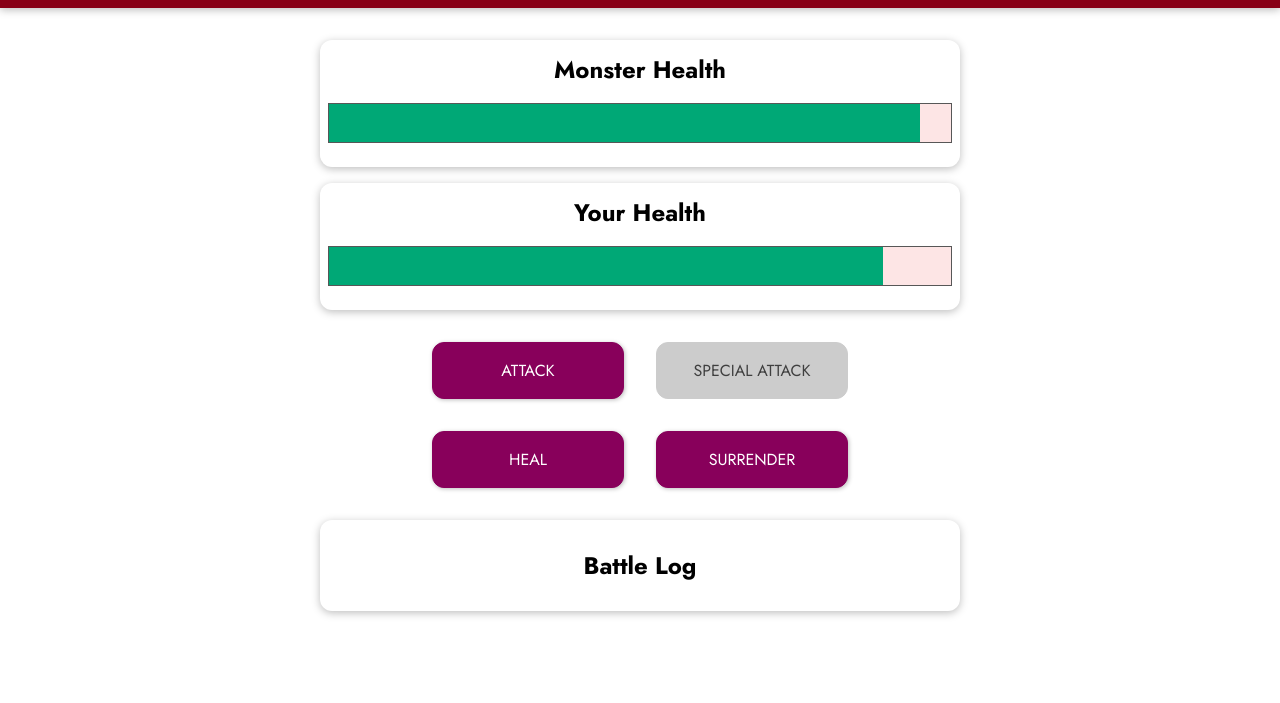
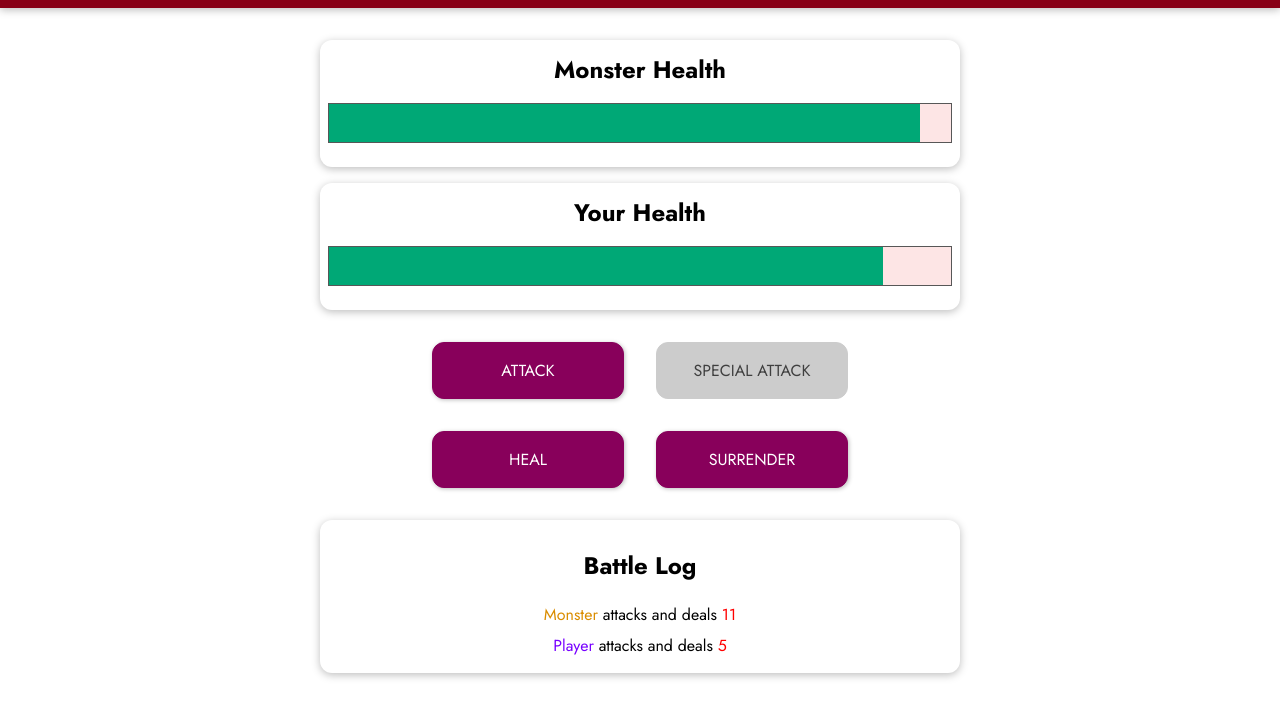
Before and after one commit to kvntapias/vueJsGame, a plain HTML site: page index.html in a window 1280 px wide. Both pictures are taken after a click on the button "ATTACK". Shown: the part 97-800 px from the top of the page. Drawn offline with nearby package versions, Linux system fonts and the light colour scheme.

Commit message:
funcionalidad log de acciones

```diff
--- a/app.js
+++ b/app.js
@@ -8,7 +8,8 @@ const app = Vue.createApp({
             playerHealth : 100,
             monsterHealth : 100,
             currentRound : 0,
-            winner : null
+            winner : null,
+            logMessages : []
         };
     },
     computed : {
@@ -33,22 +34,19 @@ const app = Vue.createApp({
             this.currentRound++;
             const attackValue = getRndValue(5, 12);// Math.floor(Math.random() * (12 - 5) + 5);
             this.monsterHealth -= attackValue;
-
+            this.addLOgMessage('player', 'attack', attackValue);
             this.attackPlayer();
-
-            if (this.playerHealth < 0) {
-                // Player lost
-
-            }
         },
         attackPlayer(){
             const attackValue = getRndValue(8, 15);//Math.floor(Math.random() * (15 - 8) + 8);
             this.playerHealth -= attackValue;
+            this.addLOgMessage('monster', 'attack', attackValue);
         },
         specialAttackMonster(){
             this.currentRound++;
             const attackValue = getRndValue(10, 25);
             this.monsterHealth -= attackValue;
+            this.addLOgMessage('player', 'attack', attackValue);
             this.attackPlayer();
         },
         healPlayer(){
@@ -59,7 +57,7 @@ const app = Vue.createApp({
             }else{
                 this.playerHealth += healValue;
             }
-
+            this.addLOgMessage('player', 'heal', healValue);
             this.attackPlayer();
         },
         startGame(){
@@ -67,9 +65,18 @@ const app = Vue.createApp({
             this.monsterHealth = 100;
             this.winner = null;
             this.currentRound = 0;
+            this.logMessages = [];
         },
         surrender(){
             this.winner = 'monster';
+        },
+        addLOgMessage(who,what, value){
+            this.logMessages.unshift({
+                actionBy: who,
+                actionType : what,
+                actionValue : value,
+                actionTime : new Date().toLocaleDateString()
+            })
         }
     },
     watch : {
--- a/index.html
+++ b/index.html
@@ -48,7 +48,20 @@
       </section>
       <section id="log" class="container">
         <h2>Battle Log</h2>
-        <ul></ul>
+        <ul>
+          <li v-for="log in logMessages">
+            <span :class="{'log--player': log.actionBy === 'player',
+            'log--monster' : log.actionBy === 'monster'}">
+              {{ log.actionBy === 'player' ? 'Player' : 'Monster' }}
+            </span>
+            <span v-if="log.actionType === 'heal'"> heals himself for
+              <span class="log--heal">{{ log.actionValue }}</span>
+            </span>
+            <span v-else>
+              attacks and deals <span class="log--damage">{{ log.actionValue }}</span>
+            </span>
+          </li>
+        </ul>
       </section>
     </div>
   </body>
```
